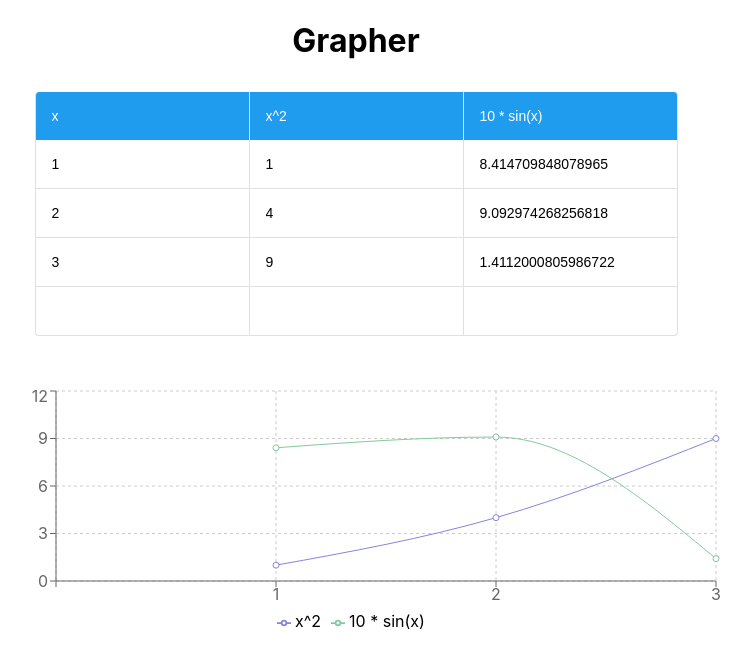
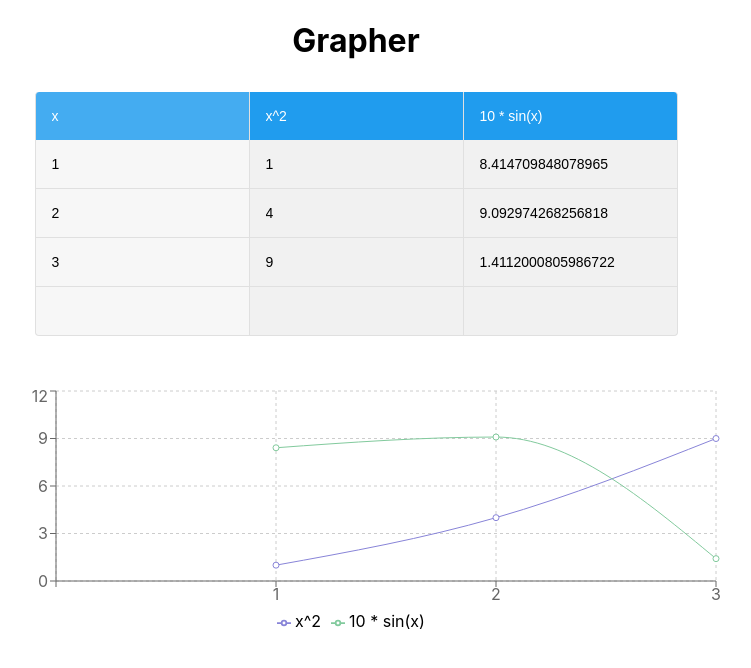
Before and after one commit to ericgrosse/grapher, a React (Create React App) app: page / in a window 1280 px wide. Shown: the top 668 px of the page, without its empty margins (284-1035 px from the left). Built offline with nearby package versions, Linux system fonts and the light colour scheme.

Commit message:
Updated table color scheme to reflect which cells are editable

```diff
--- a/src/App.scss
+++ b/src/App.scss
@@ -39,7 +39,7 @@
 
 .Row {
   .cell {
-    background: transparent;
+    background: lighten(#e0e0e0, 6.5%);
     outline: none;
     border: none;
     border-bottom: 1px solid rgba(224, 224, 224, 1);
@@ -57,6 +57,7 @@
 
     &.first-column {
       border-left: 1px solid rgba(224, 224, 224, 1);
+      background: lighten(#e0e0e0, 9%);
     }
 
     &.last-column {
@@ -64,6 +65,7 @@
     }
 
     &.first-row.first-column {
+      background: lighten(#209CEE, 7.5%);
       border-top-left-radius: 4px;
     }
 
```
